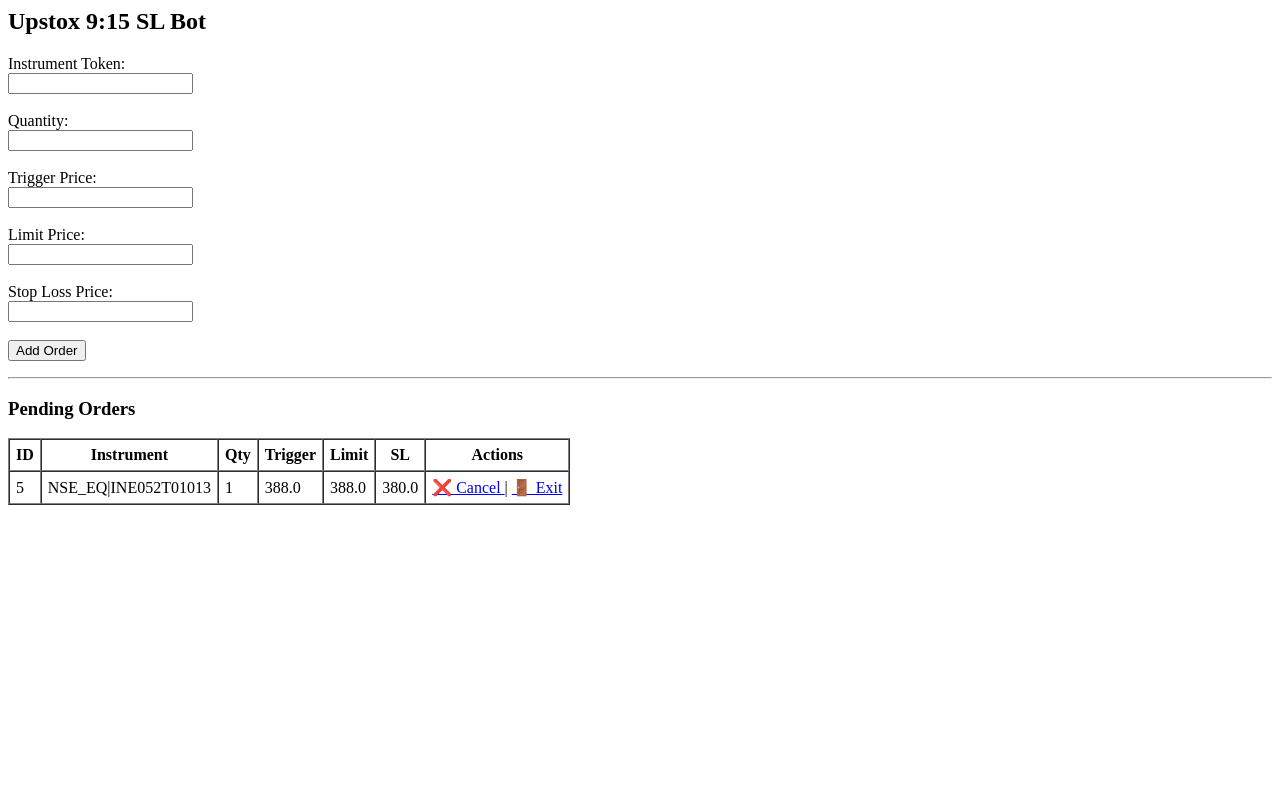
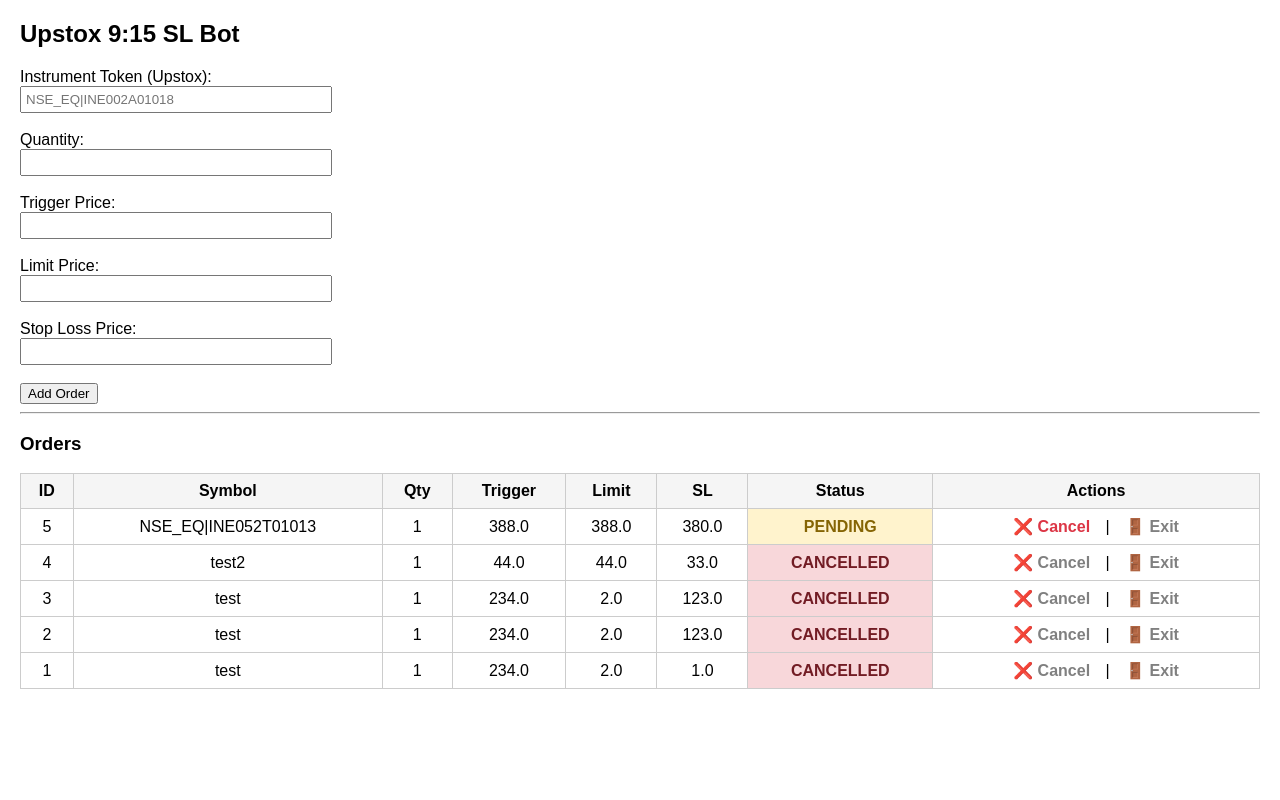
Before and after one commit to ahin-tp/upstox, a Flask app: page / in a window 1280 px wide. Run offline with Flask 3, Linux system fonts and the light colour scheme.

Commit message:
updated all the changes

```diff
--- a/app.py
+++ b/app.py
@@ -1,18 +1,24 @@
 from flask import Flask, render_template, request, redirect
 
+# ===============================
 # DB imports
+# ===============================
 from db import (
     add_order,
-    get_pending_orders,
+    get_all_orders,
     get_order_by_id,
     mark_cancelled,
     mark_exited
 )
 
+# ===============================
 # Trader actions
+# ===============================
 from trader import cancel_order, force_exit
 
+# ===============================
 # Upstox connectivity imports
+# ===============================
 from upstox_client import Configuration, ApiClient
 from upstox_client.api.user_api import UserApi
 from config import ACCESS_TOKEN
@@ -26,8 +32,14 @@
 @app.route("/", methods=["GET", "POST"])
 def index():
     if request.method == "POST":
+        instrument = request.form["instrument"].strip()
+
+        # HARD SAFETY CHECK
+        if not instrument.startswith("NSE_"):
+            return "Invalid instrument token. Example: NSE_EQ|INE002A01018", 400
+
         add_order((
-            request.form["instrument"],
+            instrument,
             int(request.form["qty"]),
             float(request.form["trigger"]),
             float(request.form["limit"]),
@@ -35,27 +47,24 @@
         ))
         return redirect("/")
 
-    orders = get_pending_orders()
+    orders = get_all_orders()
     return render_template("index.html", orders=orders)
 
 
 # ===============================
-# CANCEL ORDER (before execution)
+# CANCEL ORDER (only if PENDING)
 # ===============================
 @app.route("/cancel/<int:order_id>")
 def cancel(order_id):
     order = get_order_by_id(order_id)
-
     if not order:
         return "Order not found", 404
 
     instrument, qty, entry_order_id, sl_order_id, status = order
 
-    # Allow cancel ONLY if still pending
     if status != "PENDING":
         return redirect("/")
 
-    # Cancel on Upstox only if entry was placed
     if entry_order_id:
         try:
             cancel_order(entry_order_id)
@@ -67,18 +76,16 @@
 
 
 # ===============================
-# FORCE EXIT (market sell)
+# FORCE EXIT (only if EXECUTED)
 # ===============================
 @app.route("/exit/<int:order_id>")
 def exit_trade(order_id):
     order = get_order_by_id(order_id)
-
     if not order:
         return "Order not found", 404
 
     instrument, qty, entry_order_id, sl_order_id, status = order
 
-    # Exit allowed ONLY if trade executed
     if status != "EXECUTED":
         return redirect("/")
 
@@ -117,9 +124,8 @@
         }, 500
 
 
-
 # ===============================
 # APP START
 # ===============================
 if __name__ == "__main__":
-    app.run(host="0.0.0.0", port=5000, debug=True)
+    app.run(host="0.0.0.0", port=5000, debug=False)
--- a/db.py
+++ b/db.py
@@ -1,7 +1,10 @@
 import sqlite3
 
+# ===============================
 # DB connection
+# ===============================
 conn = sqlite3.connect("orders.db", check_same_thread=False)
+conn.row_factory = sqlite3.Row   # ⭐ IMPORTANT
 cursor = conn.cursor()
 
 # ===============================
@@ -16,10 +19,10 @@
     limit_price REAL NOT NULL,
     stop_loss REAL NOT NULL,
 
-    entry_order_id TEXT,      -- Upstox BUY order id
-    sl_order_id TEXT,         -- Upstox SL order id
+    entry_order_id TEXT,
+    sl_order_id TEXT,
 
-    status TEXT DEFAULT 'PENDING'   -- PENDING | EXECUTED | EXITED | CANCELLED
+    status TEXT DEFAULT 'PENDING'
 )
 """)
 conn.commit()
@@ -28,9 +31,6 @@
 # ADD ORDER (from UI)
 # ===============================
 def add_order(data):
-    """
-    data = (instrument, qty, trigger, limit_price, stop_loss)
-    """
     cursor.execute("""
         INSERT INTO orders (
             instrument, qty, trigger, limit_price, stop_loss
@@ -43,7 +43,7 @@
 # ===============================
 def get_pending_orders():
     cursor.execute("""
-        SELECT id, instrument, qty, trigger, limit_price, stop_loss
+        SELECT *
         FROM orders
         WHERE status = 'PENDING'
     """)
@@ -87,12 +87,16 @@
 # ===============================
 def get_order_by_id(db_id):
     cursor.execute("""
-        SELECT instrument, qty, entry_order_id, sl_order_id, status
+        SELECT *
         FROM orders
         WHERE id = ?
     """, (db_id,))
     return cursor.fetchone()
 
 def get_all_orders():
-    cursor.execute("SELECT * FROM orders ORDER BY id DESC")
+    cursor.execute("""
+        SELECT *
+        FROM orders
+        ORDER BY id DESC
+    """)
     return cursor.fetchall()
--- a/templates/index.html
+++ b/templates/index.html
@@ -1,60 +1,184 @@
+<!DOCTYPE html>
+<html>
+<head>
+    <title>Upstox 9:15 SL Bot</title>
+
+    <style>
+        body {
+            font-family: Arial, sans-serif;
+            margin: 20px;
+        }
+
+        table {
+            border-collapse: collapse;
+            width: 100%;
+            margin-top: 15px;
+        }
+
+        th, td {
+            padding: 8px;
+            text-align: center;
+            border: 1px solid #ccc;
+        }
+
+        th {
+            background: #f5f5f5;
+        }
+
+        /* ===== STATUS COLORS ===== */
+        .status-PENDING {
+            background-color: #fff3cd;
+            color: #856404;
+            font-weight: bold;
+        }
+
+        .status-EXECUTED {
+            background-color: #d4edda;
+            color: #155724;
+            font-weight: bold;
+        }
+
+        .status-CANCELLED {
+            background-color: #f8d7da;
+            color: #721c24;
+            font-weight: bold;
+        }
+
+        .status-EXITED {
+            background-color: #d1ecf1;
+            color: #0c5460;
+            font-weight: bold;
+        }
+
+        /* ===== BUTTONS ===== */
+        .btn {
+            padding: 4px 8px;
+            text-decoration: none;
+            border-radius: 4px;
+            font-weight: bold;
+            margin: 0 3px;
+        }
+
+        .btn-cancel {
+            color: #dc3545;
+        }
+
+        .btn-exit {
+            color: #007bff;
+        }
+
+        .btn-disabled {
+            color: gray;
+            pointer-events: none;
+            text-decoration: none;
+        }
+
+        input {
+            width: 300px;
+            padding: 4px;
+        }
+    </style>
+</head>
+
+<body>
+
 <h2>Upstox 9:15 SL Bot</h2>
 
+<!-- ===============================
+     ADD ORDER FORM
+     =============================== -->
      <form method="post">
-    <label>Instrument Token:</label><br>
-    <input name="instrument" required><br><br>
+
+        <label>Instrument Token (Upstox):</label><br>
+        <input name="instrument"
+               placeholder="NSE_EQ|INE002A01018"
+               required>
+        <br><br>
 
         <label>Quantity:</label><br>
-    <input name="qty" type="number" required><br><br>
+        <input name="qty" type="number" required>
+        <br><br>
 
         <label>Trigger Price:</label><br>
-    <input name="trigger" type="number" step="0.05" required><br><br>
+        <input name="trigger" type="number" step="0.05" required>
+        <br><br>
 
         <label>Limit Price:</label><br>
-    <input name="limit" type="number" step="0.05" required><br><br>
+        <input name="limit" type="number" step="0.05" required>
+        <br><br>
 
         <label>Stop Loss Price:</label><br>
-    <input name="sl" type="number" step="0.05" required><br><br>
+        <input name="sl" type="number" step="0.05" required>
+        <br><br>
 
         <button type="submit">Add Order</button>
     </form>
 
+
+
+
 <hr>
 
-<h3>Pending Orders</h3>
+<!-- ===============================
+     ORDERS TABLE
+     =============================== -->
+<h3>Orders</h3>
 
-<table border="1" cellpadding="6" cellspacing="0">
+<table>
     <tr>
         <th>ID</th>
-        <th>Instrument</th>
+        <th>Symbol</th>
         <th>Qty</th>
         <th>Trigger</th>
         <th>Limit</th>
         <th>SL</th>
+        <th>Status</th>
         <th>Actions</th>
     </tr>
 
     {% for o in orders %}
     <tr>
-        <td>{{ o[0] }}</td>
-        <td>{{ o[1] }}</td>
-        <td>{{ o[2] }}</td>
-        <td>{{ o[3] }}</td>
-        <td>{{ o[4] }}</td>
-        <td>{{ o[5] }}</td>
+        <td>{{ o.id }}</td>
+        <td>{{ o.instrument }}</td>
+        <td>{{ o.qty }}</td>
+        <td>{{ o.trigger }}</td>
+        <td>{{ o.limit_price }}</td>
+        <td>{{ o.stop_loss }}</td>
+
+        <!-- STATUS -->
+        <td class="status-{{ o.status }}">
+            {{ o.status }}
+        </td>
+
+        <!-- ACTIONS -->
         <td>
-            <!-- Cancel pending order -->
-            <a href="/cancel/{{ o[0] }}"
+            <!-- CANCEL -->
+            {% if o.status == "PENDING" %}
+                <a class="btn btn-cancel"
+                   href="/cancel/{{ o.id }}"
                    onclick="return confirm('Cancel this order?');">
                    ❌ Cancel
                 </a>
+            {% else %}
+                <span class="btn btn-disabled">❌ Cancel</span>
+            {% endif %}
+
             |
-            <!-- Exit open position -->
-            <a href="/exit/{{ o[0] }}"
-               onclick="return confirm('Exit this trade at MARKET price?');">
+
+            <!-- EXIT -->
+            {% if o.status == "EXECUTED" %}
+                <a class="btn btn-exit"
+                   href="/exit/{{ o.id }}"
+                   onclick="return confirm('Exit at MARKET price?');">
                    🚪 Exit
                 </a>
+            {% else %}
+                <span class="btn btn-disabled">🚪 Exit</span>
+            {% endif %}
         </td>
     </tr>
     {% endfor %}
 </table>
+
+</body>
+</html>
```
Also changed, not shown: config.py (+1 -1 lines), instrument_search.py (added, +31 -0 lines), scheduler.py (+71 -11 lines), symbol_resolver.py (added, +24 -0 lines), trader.py (+117 -68 lines), orders.db, 7 other files. Lines whose indentation alone changed are shown as unchanged.
